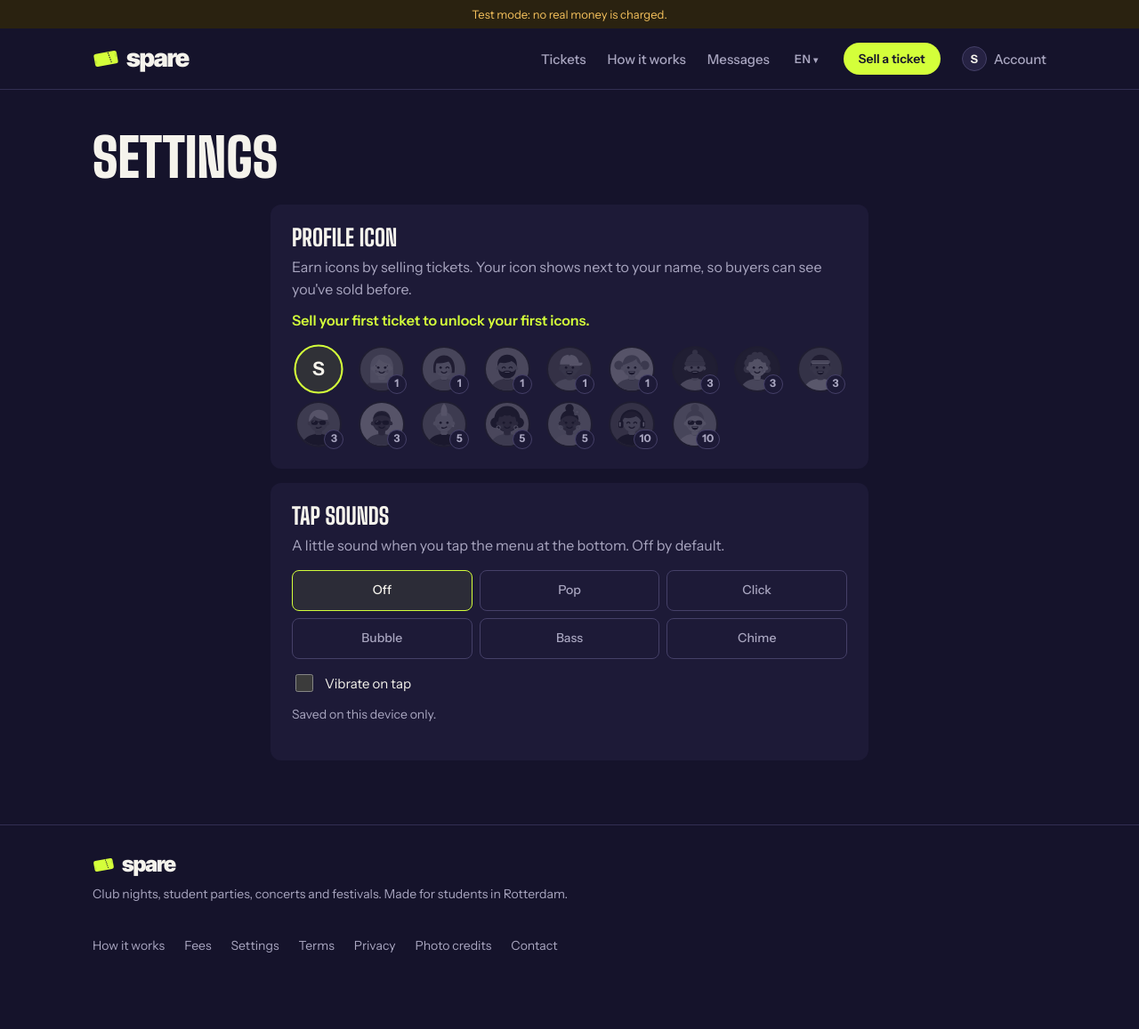
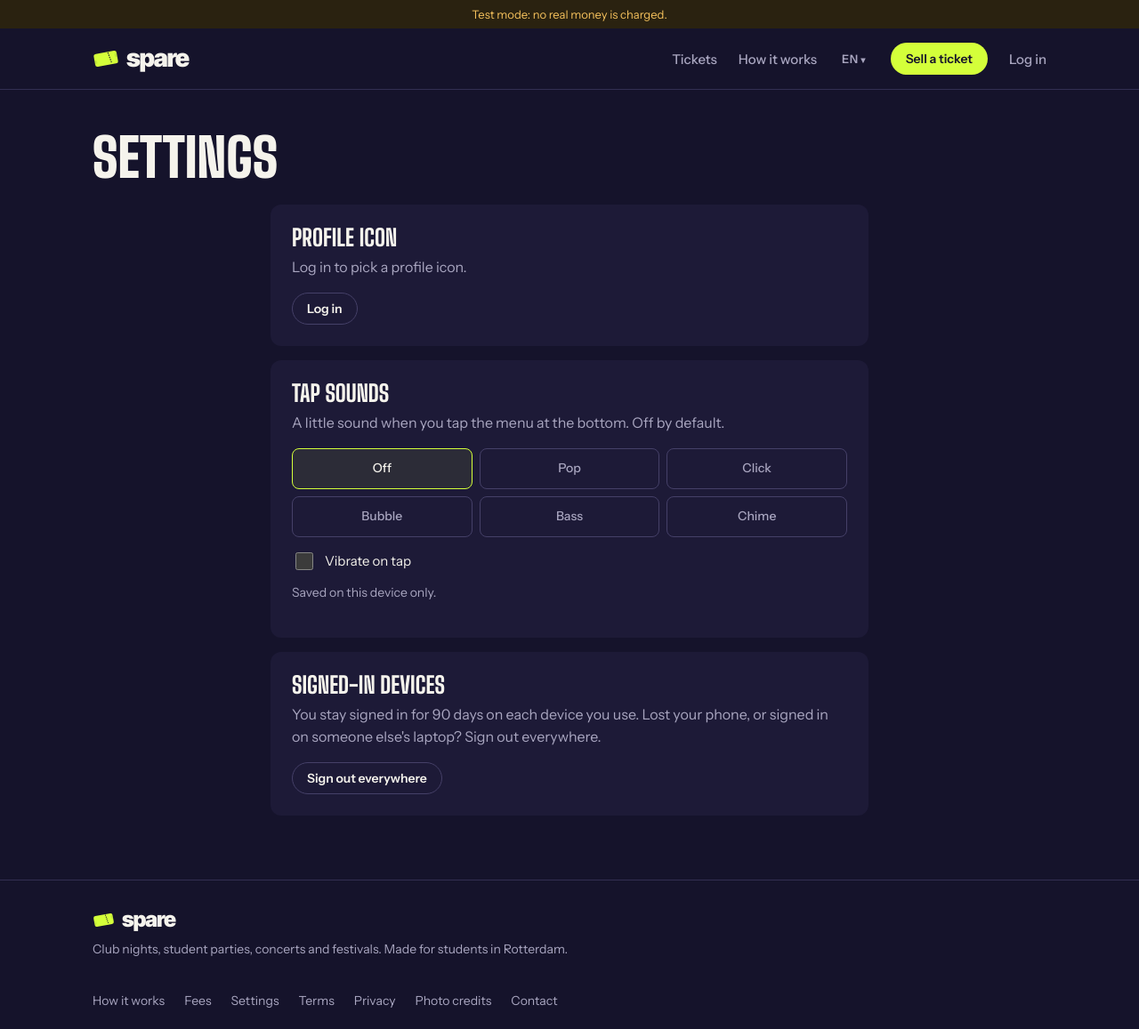
Before and after one commit to LeoHav199/nightswap, a Flask app: page /settings in a window 1280 px wide. Shown: the top 1157 px of the page at 89% size. Before the commit the page ends 1071 px from the top, so only its background shows below. Run offline with Flask 3, Linux system fonts and the light colour scheme; the visitor is signed in with stand-in values (Sample User, id 1); data comes from the database, SQL or seed files in the repository; data that the repository does not hold is empty.

Commit message:
#11 Sign-ins last 90 days, clean session at sign-in and out, 'Sign out everywhere' and session revocation on block/delete
Co-Authored-By: Claude Opus 5.5 <noreply@anthropic.com>

```diff
--- a/app.py
+++ b/app.py
@@ -38,7 +38,7 @@ app.config.update(
     SESSION_COOKIE_HTTPONLY=True,
     SESSION_COOKIE_SAMESITE="Lax",
     SESSION_COOKIE_SECURE=not config.DEV,
-    PERMANENT_SESSION_LIFETIME=timedelta(days=365),  # stay signed in for a year; each visit extends it
+    PERMANENT_SESSION_LIFETIME=timedelta(days=90),  # #11: signed in for 90 days, renewed on every visit
 )
 app.teardown_appcontext(db.close)
 if config.TRUST_PROXY:
@@ -636,8 +636,8 @@ def before():
         g.user = db.one("SELECT * FROM users WHERE id=?", uid)
         if not g.user:
             session.pop("uid", None)
-    if g.user and (g.user["blocked_at"] or g.user["deleted_at"]):
-        session.pop("uid", None)
+    if g.user and (g.user["blocked_at"] or g.user["deleted_at"] or session.get("sv", 0) != g.user["session_version"]):
+        fresh_session()  # blocked, deleted, or signed out everywhere (#11)
         g.user = None
     g.is_admin = bool(g.user and g.user["email"] in config.ADMIN_EMAILS)
 
@@ -2105,18 +2105,45 @@ def login_verify():
                 uid = user["id"]
                 if needs_name:
                     db.run("UPDATE users SET first_name=? WHERE id=?", name, uid)
-            nxt = session.pop("login_next", "/")
-            session.pop("login_email", None)
-            session["uid"] = uid
-            session.permanent = True
+            nxt = session.get("login_next", "/")
+            fresh_session(db.one("SELECT * FROM users WHERE id=?", uid))
             return redirect(safe_next(nxt))
     return render_template("login_verify.html", email=email, needs_name=needs_name, error=error)
 
 
+# Kept across sign-in and sign-out: which marketing link someone came from, and a friend's preview access.
+SESSION_KEEPS = ("source", "seen_sources", "preview")
+
+
+def fresh_session(user=None):
+    """#11: start a clean session, so nothing from before carries over; signs `user` in when given."""
+    keep = {k: session[k] for k in SESSION_KEEPS if k in session}
+    session.clear()
+    session.update(keep)
+    session["csrf"] = secrets.token_urlsafe(24)  # a new form token too
+    if user:
+        session["uid"], session["sv"] = user["id"], user["session_version"]
+        session.permanent = True
+
+
+def end_all_sessions(user_id):
+    """#11: signs the user out on every device (each session remembers the version it started with)."""
+    db.run("UPDATE users SET session_version = session_version + 1 WHERE id=?", user_id)
+
+
 @app.route("/logout", methods=["POST"])
 def logout():
-    session.pop("uid", None)
+    fresh_session()
     return redirect(url_for("index"))
+
+
+@app.route("/account/sign-out-everywhere", methods=["POST"])
+@login_required
+def sign_out_everywhere():
+    end_all_sessions(g.user["id"])
+    fresh_session()
+    flash(t("signed_out_everywhere"), "ok")
+    return redirect(url_for("login"))
 
 
 def send_phone_code(number, text):
@@ -2918,6 +2945,7 @@ def take_off_sale(listing_ids):
 
 def block_user(user_id, reason):
     db.run("UPDATE users SET blocked_at=?, blocked_reason=? WHERE id=?", sqltime(utcnow()), reason[:300] or None, user_id)
+    end_all_sessions(user_id)
     take_off_sale([r["id"] for r in db.all("SELECT id FROM listings WHERE seller_id=? AND status='active'", user_id)])
     for o in db.all("SELECT id FROM orders WHERE buyer_id=? AND status='pending'", user_id):
         db.run("UPDATE orders SET status='cancelled' WHERE id=?", o["id"])
@@ -3154,7 +3182,8 @@ def account_delete():
     db.run("DELETE FROM push_subs WHERE user_id=?", uid)
     db.run("DELETE FROM alerts WHERE user_id=?", uid)
     db.run("DELETE FROM codes WHERE target=?", g.user["email"])
-    session.pop("uid", None)
+    end_all_sessions(uid)
+    fresh_session()
     flash(t("account_deleted"), "ok")
     return redirect(url_for("index"))
 
--- a/db.py
+++ b/db.py
@@ -31,6 +31,7 @@ ADDED_COLUMNS = [
     ("waitlist", "source", "TEXT"),       # which marketing link brought them (?from=)
     ("users", "source", "TEXT"),
     ("users", "avatar", "TEXT"),
+    ("users", "session_version", "INTEGER NOT NULL DEFAULT 0"),  # #11: raising it signs the user out everywhere
     ("orders", "resell_reminded_at", "TEXT"),
     ("orders", "seller_fee_cents", "INTEGER NOT NULL DEFAULT 0"),
     # Tickets that live in an organiser's app (changing QR codes): sent with the app's own "transfer" button.
--- a/i18n.py
+++ b/i18n.py
@@ -599,6 +599,11 @@ STRINGS = {
         "report_listing_thanks": "Thanks for reporting. We'll look into it.",
         "admin_needs_phone": "Admins need a verified phone number for the extra security check.",
         "sms_admin_code": "Your Spare admin code is {code}",
+        "sessions_title": "Signed-in devices",
+        "sessions_hint": "You stay signed in for 90 days on each device you use. Lost your phone, or signed in on someone else's laptop? Sign out everywhere.",
+        "sessions_btn": "Sign out everywhere",
+        "sessions_confirm": "Sign out on every device, including this one?",
+        "signed_out_everywhere": "You're signed out on every device.",
         "test_lock_bar": "Test mode: don't list or buy real tickets. Payments aren't real yet.",
         "err_test_lock": "Spare isn't open for real tickets yet. Selling opens when payments go live.",
         "delivery_label": "How do you have the ticket?",
@@ -1243,6 +1248,11 @@ STRINGS = {
         "report_listing_thanks": "Bedankt voor je melding. We zoeken het uit.",
         "admin_needs_phone": "Beheerders hebben een bevestigd telefoonnummer nodig voor de extra controle.",
         "sms_admin_code": "Je Spare-beheercode is {code}",
+        "sessions_title": "Ingelogde apparaten",
+        "sessions_hint": "Je blijft 90 dagen ingelogd op elk apparaat dat je gebruikt. Telefoon kwijt, of ingelogd op de laptop van iemand anders? Log overal uit.",
+        "sessions_btn": "Overal uitloggen",
+        "sessions_confirm": "Uitloggen op alle apparaten, ook deze?",
+        "signed_out_everywhere": "Je bent op alle apparaten uitgelogd.",
         "test_lock_bar": "Testmodus: zet geen echte tickets te koop en koop er geen. Betalingen zijn nog niet echt.",
         "err_test_lock": "Spare is nog niet open voor echte tickets. Verkopen kan zodra betalingen live gaan.",
         "delivery_label": "Hoe heb je het ticket?",
--- a/locales/de.py
+++ b/locales/de.py
@@ -631,4 +631,9 @@ STRINGS = {
     "mail_transfer_reminder_body": "Hi {name},\n\ndu hast dein Ticket für {title} verkauft, es aber noch nicht als übertragen markiert. Öffne {app}, übertrage es an {tname} ({temail}) und tippe dann auf \"Ich habe es übertragen\":\n\n{url}\n\nDu bekommst dein Geld, sobald es übertragen ist.\n\nSpare",
     "test_lock_bar": "Testmodus: keine echten Tickets einstellen oder kaufen. Zahlungen sind noch nicht echt.",
     "err_test_lock": "Spare ist noch nicht für echte Tickets geöffnet. Verkaufen geht, sobald Zahlungen live sind.",
+    "sessions_title": "Angemeldete Geräte",
+    "sessions_hint": "Du bleibst auf jedem Gerät 90 Tage angemeldet. Handy verloren oder am Laptop von jemand anderem angemeldet? Melde dich überall ab.",
+    "sessions_btn": "Überall abmelden",
+    "sessions_confirm": "Auf allen Geräten abmelden, auch auf diesem?",
+    "signed_out_everywhere": "Du bist auf allen Geräten abgemeldet.",
 }
--- a/locales/es.py
+++ b/locales/es.py
@@ -631,4 +631,9 @@ STRINGS = {
     "mail_transfer_reminder_body": "Hola, {name}:\n\nHas vendido tu entrada para {title}, pero aún no la has marcado como transferida. Abre {app}, transfiérela a {tname} ({temail}) y toca \"Ya la he transferido\":\n\n{url}\n\nCobras cuando esté transferida.\n\nSpare",
     "test_lock_bar": "Modo de prueba: no publiques ni compres entradas reales. Los pagos aún no son reales.",
     "err_test_lock": "Spare aún no está abierto a entradas reales. La venta se abrirá cuando los pagos estén activos.",
+    "sessions_title": "Dispositivos con sesión",
+    "sessions_hint": "Sigues con la sesión iniciada 90 días en cada dispositivo. ¿Perdiste el móvil o entraste en el portátil de otra persona? Cierra sesión en todas partes.",
+    "sessions_btn": "Cerrar sesión en todas partes",
+    "sessions_confirm": "¿Cerrar sesión en todos los dispositivos, incluido este?",
+    "signed_out_everywhere": "Has cerrado sesión en todos tus dispositivos.",
 }
--- a/locales/fr.py
+++ b/locales/fr.py
@@ -631,4 +631,9 @@ STRINGS = {
     "mail_transfer_reminder_body": "Salut {name},\n\nTu as vendu ton billet pour {title}, mais tu ne l'as pas encore indiqué comme transféré. Ouvre {app}, transfère-le à {tname} ({temail}), puis touche \"Je l'ai transféré\" :\n\n{url}\n\nTu es payé une fois le billet transféré.\n\nSpare",
     "test_lock_bar": "Mode test : ne mets pas en vente et n'achète pas de vrais billets. Les paiements ne sont pas encore réels.",
     "err_test_lock": "Spare n'est pas encore ouvert aux vrais billets. La vente ouvrira quand les paiements seront actifs.",
+    "sessions_title": "Appareils connectés",
+    "sessions_hint": "Tu restes connecté 90 jours sur chaque appareil que tu utilises. Téléphone perdu, ou connecté sur l'ordi de quelqu'un d'autre ? Déconnecte-toi partout.",
+    "sessions_btn": "Se déconnecter partout",
+    "sessions_confirm": "Se déconnecter sur tous les appareils, y compris celui-ci ?",
+    "signed_out_everywhere": "Tu es déconnecté sur tous tes appareils.",
 }
--- a/templates/settings.html
+++ b/templates/settings.html
@@ -45,5 +45,10 @@
     <label class="check-row" data-vibrate-row hidden><input type="checkbox" name="vibrate"> <span>{{ t('vibrate_label') }}</span></label>
     <p class="muted small">{{ t('sounds_device') }}</p>
   </section>
+  <section class="panel settings-block">
+    <h2>{{ t('sessions_title') }}</h2>
+    <p class="muted">{{ t('sessions_hint') }}</p>
+    <form method="post" action="{{ url_for('sign_out_everywhere') }}" data-confirm="{{ t('sessions_confirm') }}">{{ m.csrf() }}<button class="btn btn-ghost btn-sm">{{ t('sessions_btn') }}</button></form>
+  </section>
 </div>
 {% endblock %}
```
Also changed, not shown: tests/hardening_test.py (+21 -0 lines).
